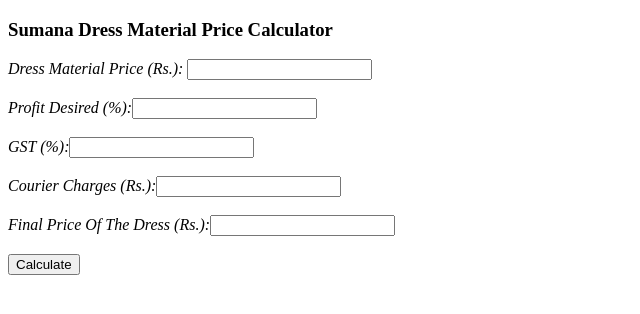
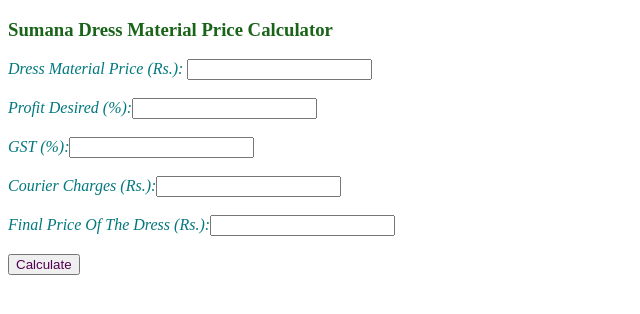
Before and after one commit to tusharg21/tusharg21.github.io, a plain HTML site: page index.html in a window 1280 px wide. Shown: the whole page, without its empty margins (0-640 px from the left). Drawn offline with Linux system fonts and the light colour scheme.

Commit message:
Text Formatting

```diff
--- a/index.html
+++ b/index.html
@@ -1,8 +1,25 @@
 <!DOCTYPE html>
 <html lang="en">
+
+<style>
+body{
+    color: rgb(25,100,25)
+}
+
+label{
+    color: rgb(0,120,125)
+}
+
+input{
+    color: rgb(80,0,80)
+}
+
+</style>
+
 <head>
     <title>Sumana Price Calculator</title>
 </head>
+
 <body>
     <p><h3>Sumana Dress Material Price Calculator</h3><p>
 </body>
```
